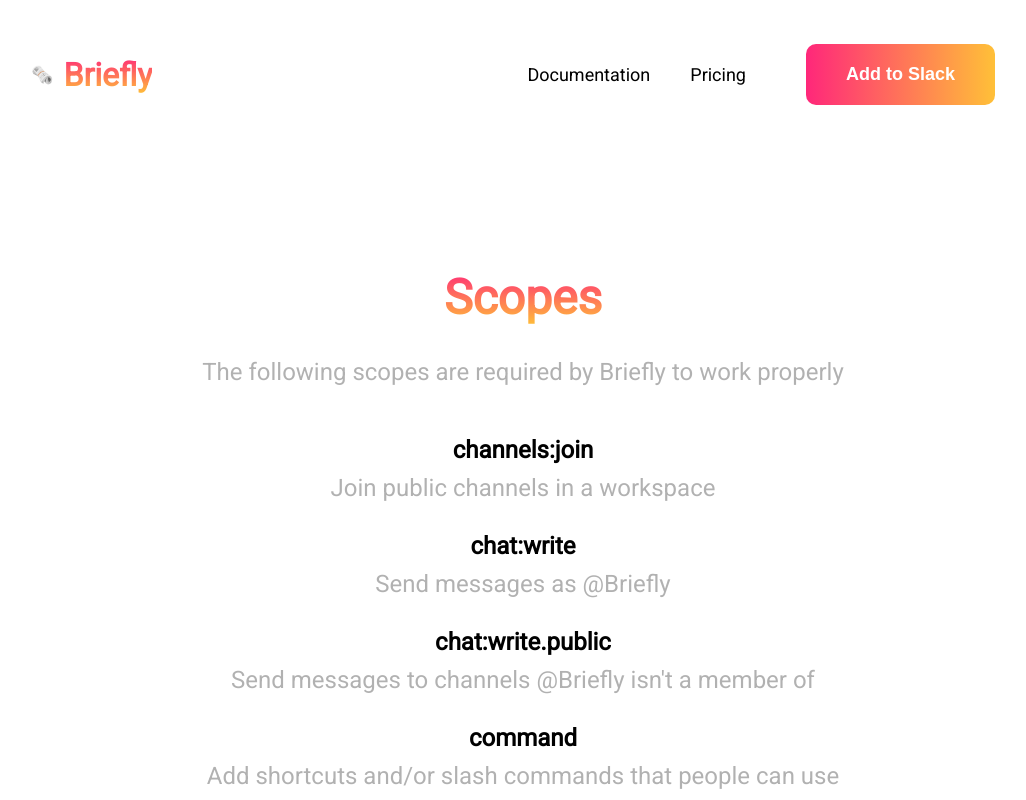
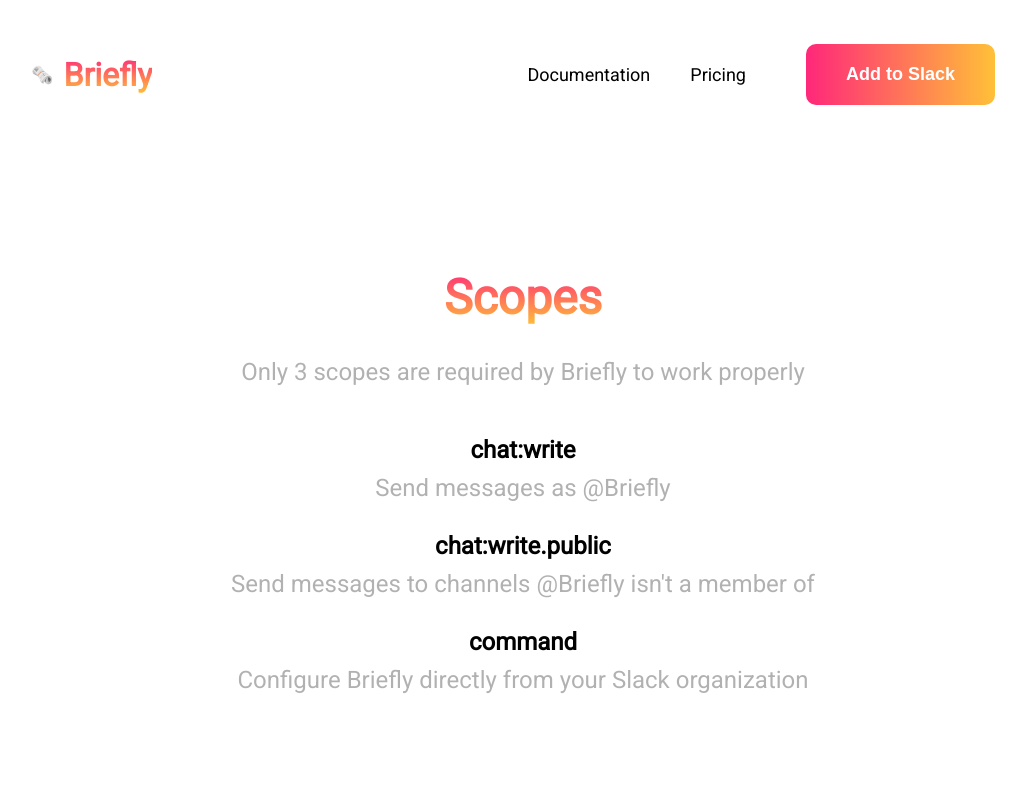
Before and after one commit to Dichiara25/Briefly, a Next.js app: page /scopes in a window 1280 px wide. Shown: the top 800 px of the page, without its empty margins (117-1143 px from the left). Built offline with nearby package versions, Linux system fonts and the light colour scheme.

Commit message:
Modify scopes

```diff
--- a/src/app/components/slack/AddToSlackButton.tsx
+++ b/src/app/components/slack/AddToSlackButton.tsx
@@ -1,5 +1,5 @@
 const CLIENT_ID = process.env.NEXT_PUBLIC_SLACK_CLIENT_ID;
-const SCOPES = "channels:join,chat:write,chat:write.public,commands";
+const SCOPES = "chat:write,chat:write.public,commands";
 
 export default function AddToSlackButton() {
     const STATE = "The cat is purring next to the chimney";
--- a/src/app/components/slack/Scopes.tsx
+++ b/src/app/components/slack/Scopes.tsx
@@ -5,13 +5,9 @@
     return <div className={styles.main}>
         <h1>Scopes</h1>
         <div className={styles.subtitle}>
-            The following scopes are required by {APP_NAME} to work properly
+            Only 3 scopes are required by {APP_NAME} to work properly
         </div>
         <div style={{marginTop: "50px", textAlign: "center"}}>
-            <label>channels:join</label>
-            <div className={styles.subtitle} style={{margin: "10px 0 30px 0"}}>
-                Join public channels in a workspace
-            </div>
             <label>chat:write</label>
             <div className={styles.subtitle} style={{margin: "10px 0 30px 0"}}>
                 Send messages as @{APP_NAME}
@@ -22,7 +18,7 @@
             </div>
             <label>command</label>
             <div className={styles.subtitle} style={{margin: "10px 0 30px 0"}}>
-                Add shortcuts and/or slash commands that people can use
+                Configure {APP_NAME} directly from your Slack organization
             </div>
         </div>
     </div>
```
